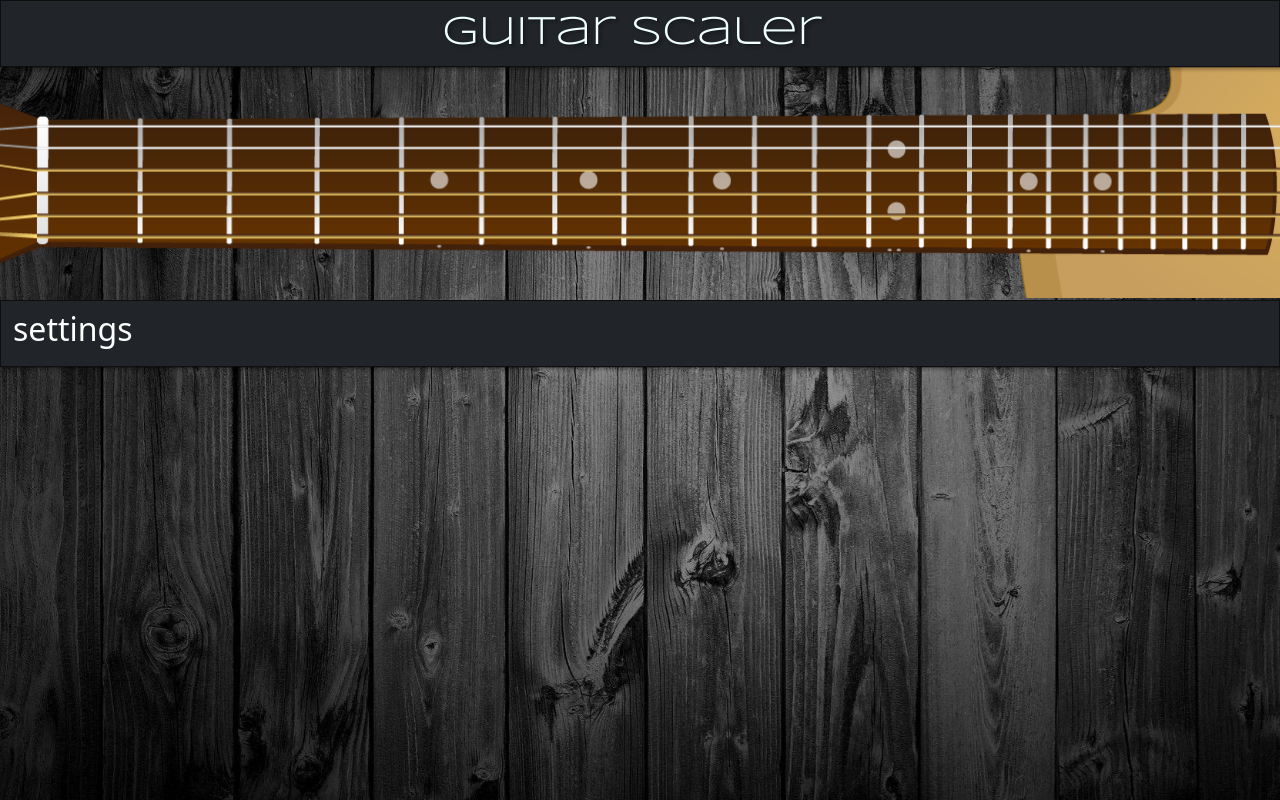
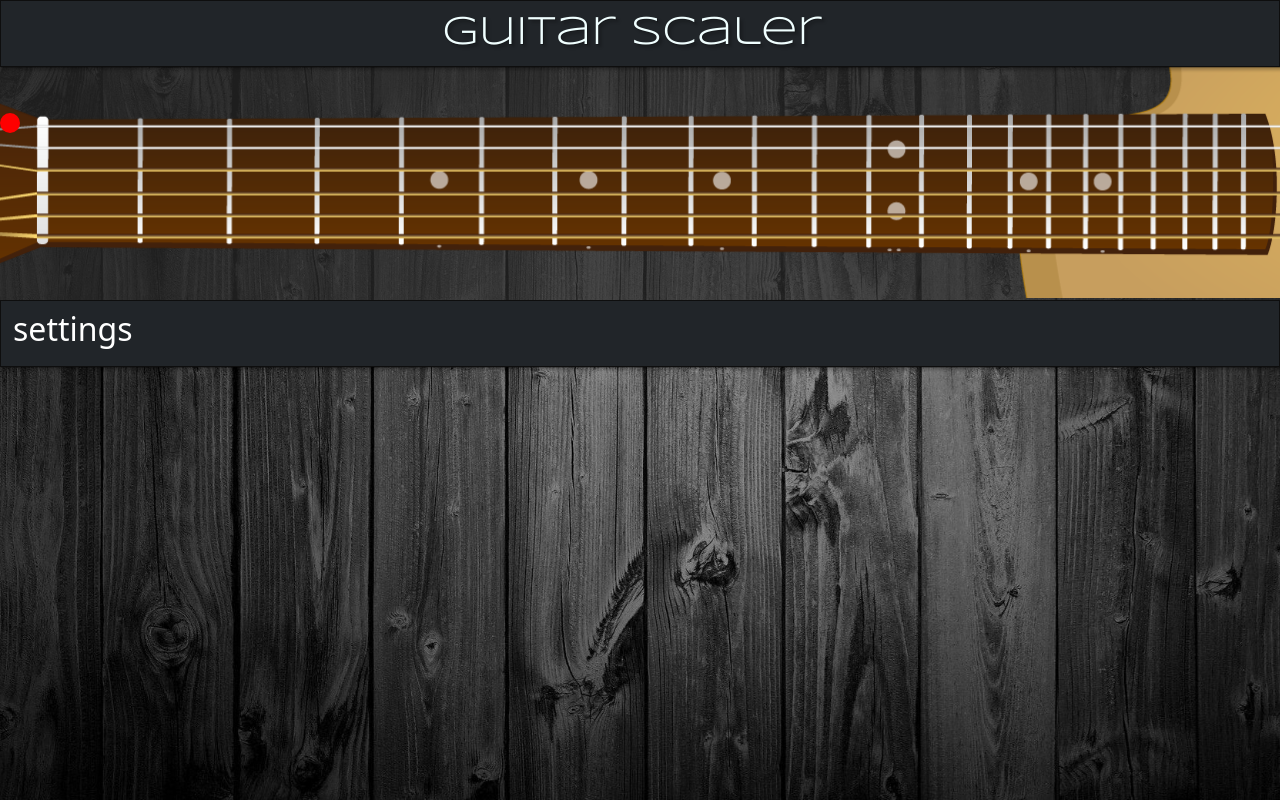
Before and after one commit to mdu830/guitar-scaler, a React (Create React App) app in the folder client/: page /scaler in a window 1280 px wide. Built offline with nearby package versions, Linux system fonts and the light colour scheme.

Commit message:
created scaler grid, redDots, and installed lastest material-ui

```diff
--- a/client/package.json
+++ b/client/package.json
@@ -3,6 +3,9 @@
   "version": "0.1.0",
   "private": true,
   "dependencies": {
+    "@emotion/react": "^11.7.1",
+    "@emotion/styled": "^11.6.0",
+    "@mui/material": "^5.2.3",
     "@testing-library/jest-dom": "^5.11.4",
     "@testing-library/react": "^11.1.0",
     "@testing-library/user-event": "^12.1.10",
--- /dev/null
+++ b/client/src/components/scaler/redDot.js
@@ -0,0 +1,9 @@
+import './style.css'
+
+export default function RedDot() {
+    return (
+        <div class="dot">
+
+        </div>
+    )
+}
--- a/client/src/components/scaler/scaler.js
+++ b/client/src/components/scaler/scaler.js
@@ -1,11 +1,15 @@
 import './style.css'
 import { Navbar } from 'reactstrap';
+import ScalerGrid from './scalerGrid';
 
 export default function GuitarScaler() {
     return (
-        <div>
+        <div id="application">
+            {/* <Navbar className="titleBar" color="dark" dark>
+                <h2>settings</h2>
+            </Navbar> */}
             <div id='scaler'>
-
+                <ScalerGrid />
             </div>
             <Navbar className="titleBar" color="dark" dark>
                 <h2>settings</h2>
--- /dev/null
+++ b/client/src/components/scaler/scalerGrid.js
@@ -0,0 +1,10 @@
+import './style.css'
+import RedDot from './redDot'
+
+export default function ScalerGrid() {
+    return(
+        <div>
+            <RedDot />
+        </div>
+    )
+}
--- a/client/src/components/scaler/style.css
+++ b/client/src/components/scaler/style.css
@@ -1,3 +1,6 @@
+#application {
+    background-color: rgba(44, 44, 44, 0.699);
+}
 #scaler {
     background-size: contain;
     background-repeat: no-repeat;
@@ -6,4 +9,18 @@
     width: auto;
     margin-top: -50px;
     margin-bottom: -50px;
+    padding-top: 63px;
 }
+
+.zindex {
+    z-index: +1;
+}
+
+.dot {
+    /* margin-top: 10px;
+    margin-left: 35px; */
+    width: 20px;
+    height: 20px;
+    background-color: red;
+    border-radius: 45px;
+}
```
Also changed, not shown: 1 other file (tests, documents, lock files or other folders).
